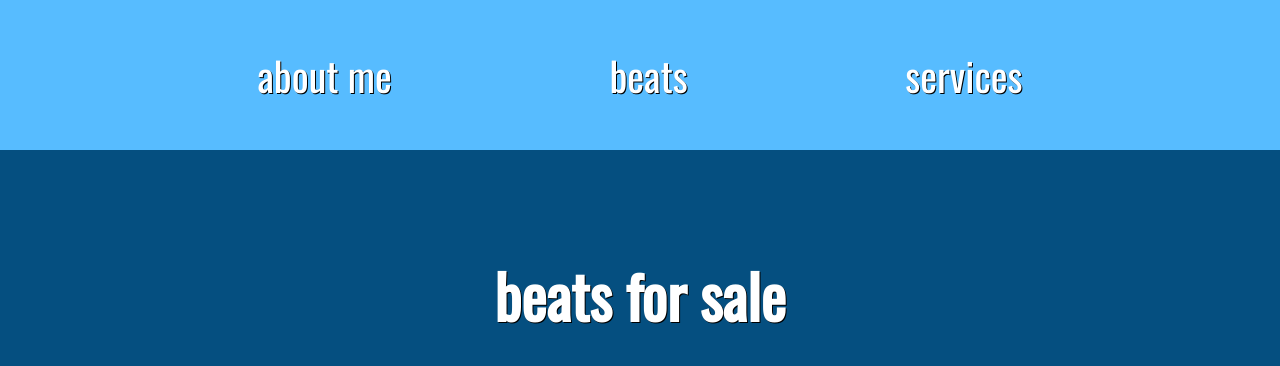
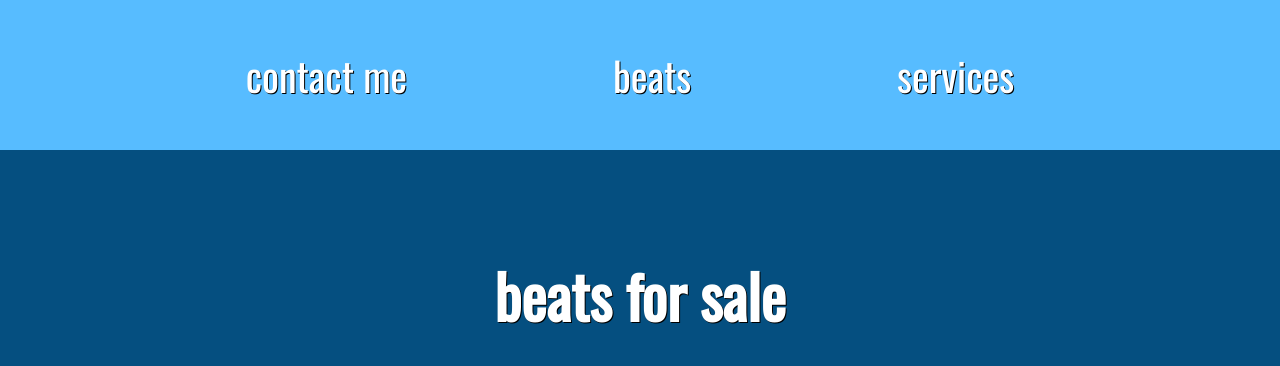
Before and after one commit to masonmohler/personal-projects, a plain HTML site: page beat-selling-website/index.html in a window 1280 px wide. Shown: the top 366 px of the page. Drawn offline with nearby package versions, Linux system fonts and the light colour scheme.

Commit message:
Fixed contact me in navbar

```diff
--- a/beat-selling-website/assets/style.css
+++ b/beat-selling-website/assets/style.css
@@ -27,7 +27,7 @@ nav ul {
     flex-direction: row;
     justify-content: space-evenly;
     list-style-type: none;
-    margin-right: 40px;
+    margin-right: 60px;
 }
 
 nav li {
--- a/beat-selling-website/index.html
+++ b/beat-selling-website/index.html
@@ -13,7 +13,7 @@
     <header>
         <nav>
             <ul>
-                <li><a href="#about">about me</a></li>
+                <li><a href="#contact">contact me</a></li>
                 <li><a href="#beats">beats</a></li>
                 <li><a href="#services">services</a></li>
             </ul>
```
